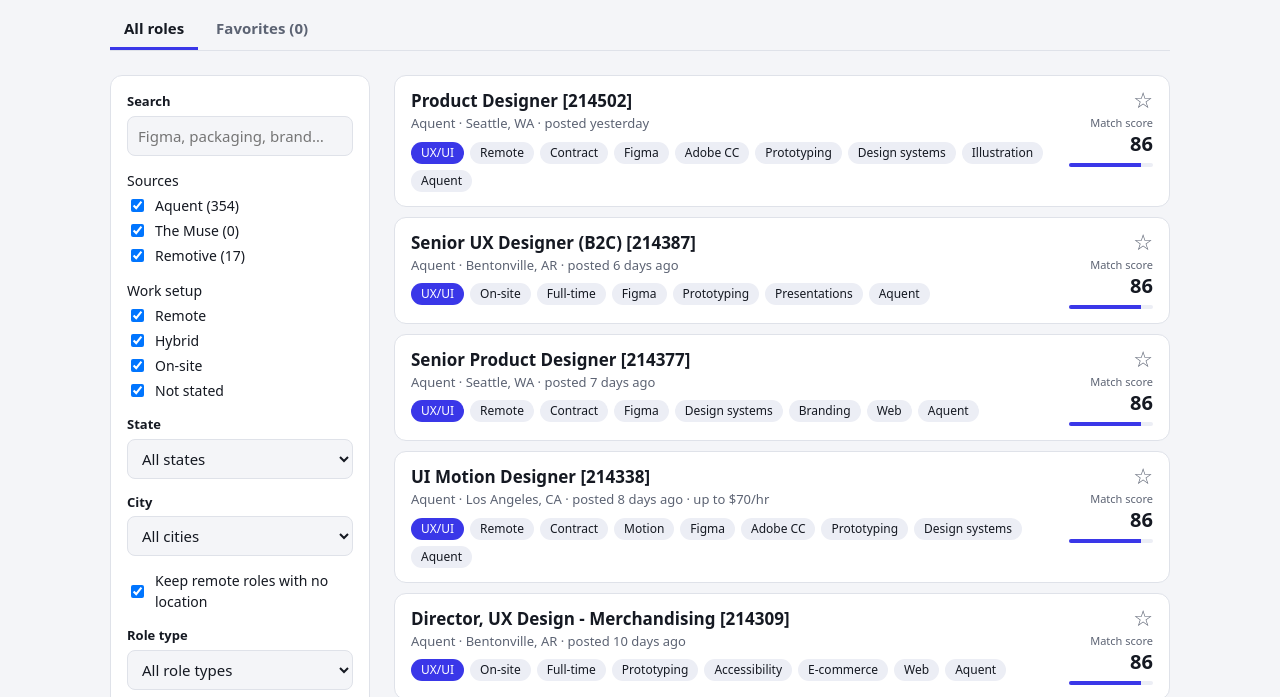
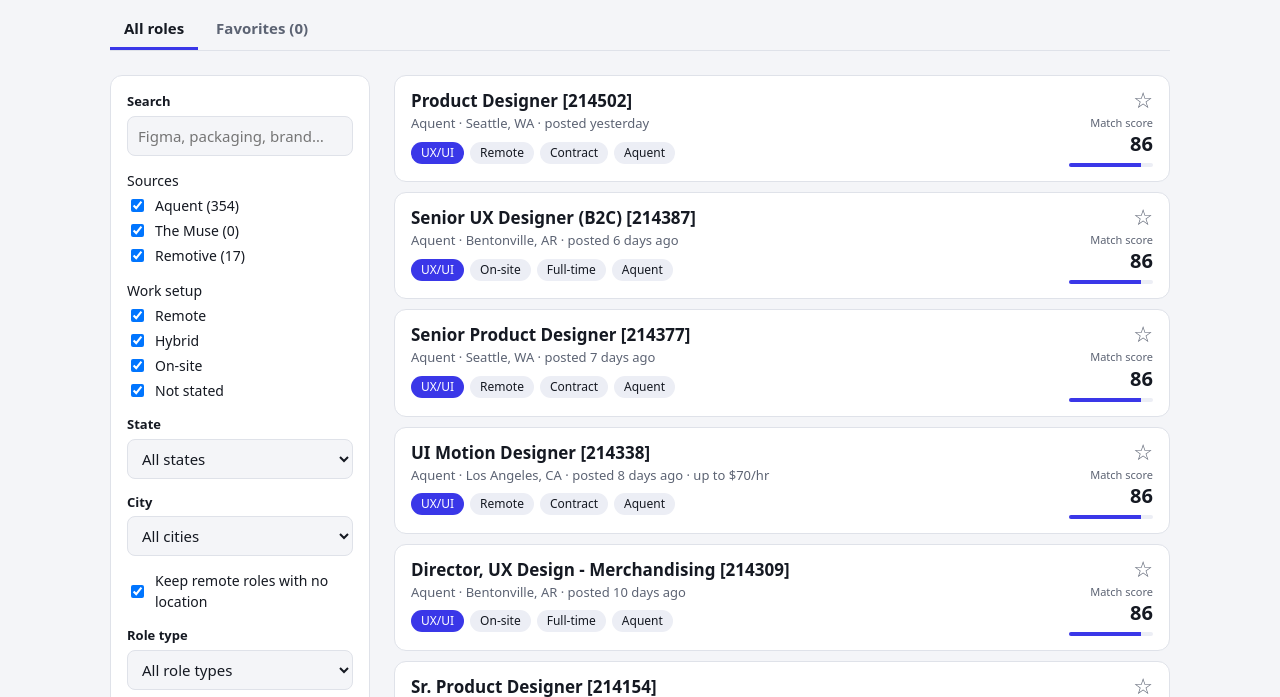
Before and after one commit to Lord-Pretzel/design-jobs, a plain HTML site: page index.html in a window 1280 px wide. Shown: the part 100-797 px from the top of the page. Drawn offline with Linux system fonts and the light colour scheme.

Commit message:
Add files via upload

```diff
--- a/index.html
+++ b/index.html
@@ -130,7 +130,7 @@ function card(j,gone){
     <h2><a href="${esc(j.url)}" target="_blank" rel="noopener">${esc(j.title)}</a></h2>
     <div class="meta">${esc(j.company)} · ${esc(where)}${j.posted?" · posted "+ago(j.posted):""}${j.pay?" · "+esc(j.pay):""}</div>
     ${when?`<div class="meta">${esc(when)}</div>`:""}
-    <div class="tags">${gone?'<span class="tag warn" title="This posting is no longer in the latest refresh. It may have been filled or removed.">! No longer listed</span>':""}${!gone&&j.first_seen===DATA.updated.slice(0,10)?'<span class="tag new">New</span>':""}${j._cat?`<span class="tag cat">${esc(j._cat)}</span>`:""}<span class="tag">${wl}</span><span class="tag">${esc(j.type)}</span>${(j.tags||[]).map(t=>`<button class="tag" data-tag="${esc(t)}">${esc(t)}</button>`).join("")}<span class="tag">${esc(j.source)}</span></div>
+    <div class="tags">${gone?'<span class="tag warn" title="This posting is no longer in the latest refresh. It may have been filled or removed.">! No longer listed</span>':""}${!gone&&j.first_seen===DATA.updated.slice(0,10)?'<span class="tag new">New</span>':""}${j._cat?`<span class="tag cat">${esc(j._cat)}</span>`:""}<span class="tag">${wl}</span><span class="tag">${esc(j.type)}</span><span class="tag">${esc(j.source)}</span></div>
   </div><div class="side"><button class="star" data-id="${esc(j.id)}" aria-pressed="${saved}" aria-label="${saved?"Remove from favorites":"Save to favorites"}">${saved?"★":"☆"}</button><small>Match score</small><b>${j._score}</b><div class="bar"><i style="width:${j._score}%"></i></div></div></article>`}
 function elsewhere(q,city,st){
   const kw=q||"graphic designer",loc=city?`${city}, ${st}`:st;
```
